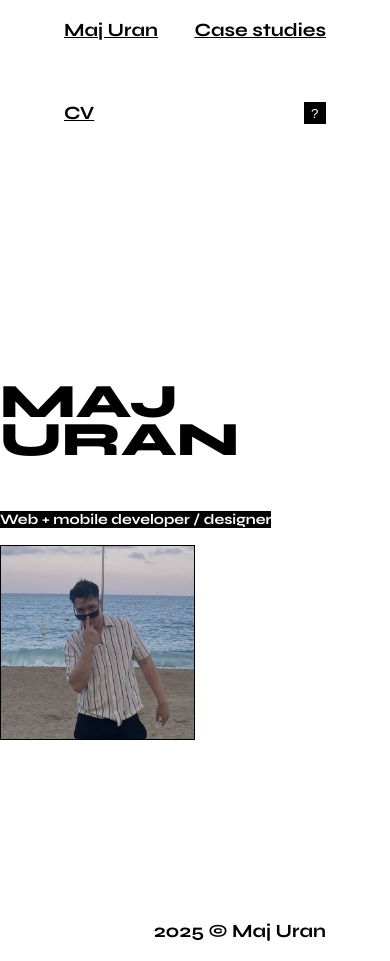
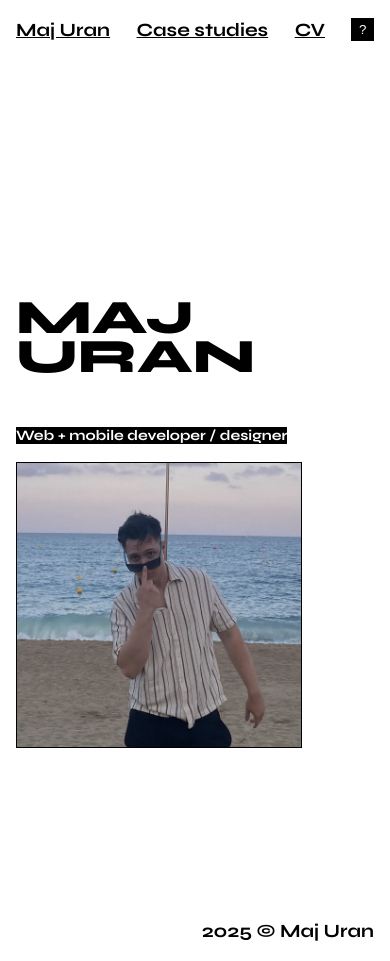
Before and after one commit to uranmaj/uranmaj.github.io, a Jekyll site: the page built from index.md, in a window 390 px wide and 961 px high. Built offline with Jekyll 4.4.1, drawn with Linux system fonts in a browser that asks for light colours; some web fonts are replaced.

Commit message:
Responsive

```diff
--- a/assets/css/style.css
+++ b/assets/css/style.css
@@ -18,7 +18,8 @@
     --border: 1px solid black;
 }
 
-html {
+html,
+main {
     overflow-x: hidden;
 }
 
@@ -75,7 +76,6 @@
     justify-content: space-between;
     align-items: center;
     flex-wrap: wrap;
-    gap: 1.5rem;
 }
 
 button#mode-switch {
@@ -113,10 +113,15 @@
     padding: 0 4rem;
 }
 
+footer>span {
+    color: var(--color);
+    background-color: var(--background-color);
+}
+
 main {
     max-width: 50rem;
     margin: 0 auto;
-    padding: 12rem 0;
+    padding: 12rem 4rem;
 }
 
 h1 {
@@ -260,3 +265,29 @@
     border: var(--border);
     background-color: var(--background-color);
 }
+
+@media (max-width: 768px) {
+
+    header,
+    footer {
+        padding: 0 1rem;
+    }
+
+    nav#case-studies-nav {
+        gap: 0.25rem;
+        padding: 0.5rem 1rem;
+        flex-direction: column;
+    }
+
+    main {
+        padding: 12rem 1rem;
+    }
+
+    section#case-study {
+        width: 80%;
+    }
+
+    .image-zoom.w-50 {
+        max-width: 80%;
+    }
+}
--- a/index.md
+++ b/index.md
@@ -1,5 +1,6 @@
 ---
 layout: default
+title:
 ---
 
 # {{ site.title }}
```
Also changed, not shown: 1 other file.
